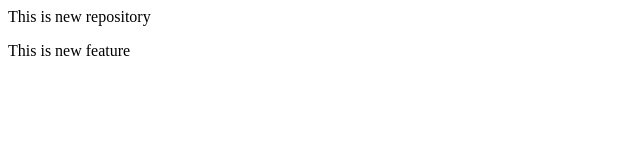
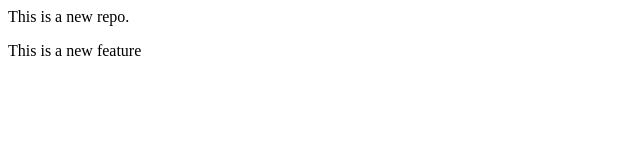
Before and after one commit to Amankumar0270/Local_Repo, a plain HTML site: page index.html in a window 1280 px wide. Shown: the full height of the page, 0-640 px from the left. Drawn offline with Linux system fonts and the light colour scheme.

Commit message:
changes done

```diff
--- a/index.html
+++ b/index.html
@@ -1,2 +1,2 @@
-<p>This is  new repository </p>
-<p>This  is  new  feature </p>
+<p>This is a new repo.</p>
+<p>This is a new feature</p>
```
